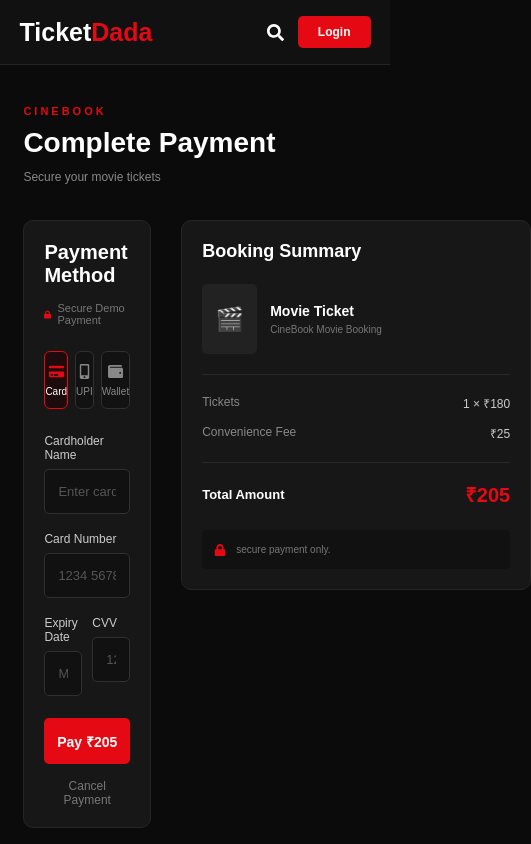
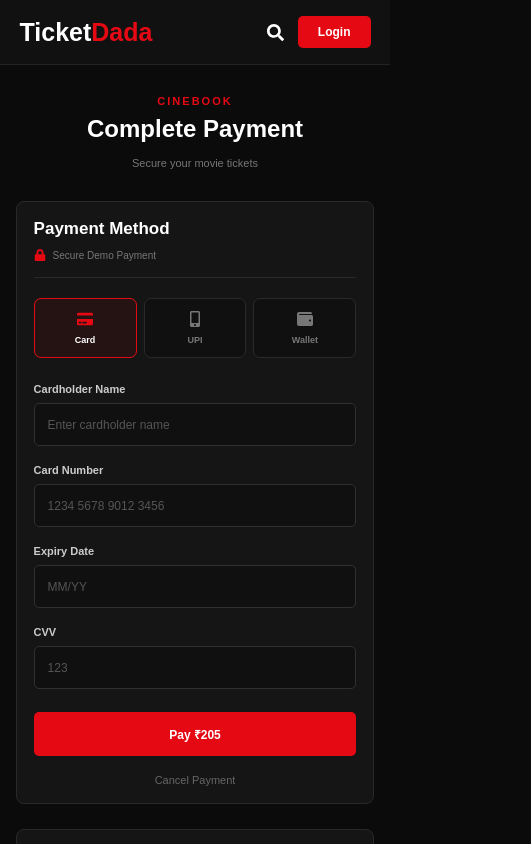
Before and after one commit to shubhamkamble18/moviebooking, a React (Vite) app: page /payment in a window 390 px wide. Shown: the top 844 px of the page, 531 px wide, since content can reach past the window. Built offline with nearby package versions, Linux system fonts and the light colour scheme.

Commit message:
media query update

```diff
--- a/src/pages/Payment.css
+++ b/src/pages/Payment.css
@@ -1,128 +1,118 @@
 .payment-page {
-  min-height: calc(100vh - 70px);
-  padding: 55px 7% 80px;
+  min-height: 100vh;
   background: #0b0b0b;
   color: #ffffff;
+  padding: 50px 6%;
+  box-sizing: border-box;
 }
 
-/* Header */
-
 .payment-header {
-  margin-bottom: 35px;
+  max-width: 1200px;
+  margin: 0 auto 40px;
+  text-align: center;
 }
 
 .payment-header p {
+  margin: 0 0 8px;
   color: #e50914;
   font-size: 11px;
   font-weight: 700;
-  letter-spacing: 3px;
-  margin-bottom: 10px;
+  letter-spacing: 2px;
 }
 
 .payment-header h1 {
+  margin: 0 0 10px;
   font-size: 34px;
-  font-weight: 600;
-  margin-bottom: 8px;
+  font-weight: 700;
 }
 
 .payment-header span {
-  color: #888888;
-  font-size: 14px;
+  color: #777777;
+  font-size: 13px;
 }
 
-/* Container */
-
 .payment-container {
-  max-width: 1050px;
+  max-width: 1100px;
   margin: 0 auto;
-
   display: grid;
-  grid-template-columns: 1fr 350px;
-  gap: 30px;
+  grid-template-columns: 1.6fr 1fr;
+  gap: 25px;
   align-items: start;
 }
 
-/* Payment Card */
-
 .payment-card {
-  padding: 28px;
-
-  background: #171717;
-  border: 1px solid #252525;
+  background: #151515;
+  border: 1px solid #292929;
   border-radius: 10px;
+  padding: 30px;
+  box-sizing: border-box;
 }
 
 .payment-card-header {
   display: flex;
   align-items: center;
   justify-content: space-between;
-  gap: 15px;
-
+  gap: 20px;
   margin-bottom: 25px;
+  padding-bottom: 20px;
+  border-bottom: 1px solid #292929;
 }
 
 .payment-card-header h2 {
-  font-size: 20px;
+  margin: 0;
+  font-size: 19px;
   font-weight: 600;
 }
 
 .secure-payment {
   display: flex;
   align-items: center;
-  gap: 6px;
-
+  gap: 7px;
   color: #777777;
-  font-size: 11px;
+  font-size: 10px;
+  font-weight: 500;
 }
 
 .secure-payment svg {
   color: #e50914;
+  font-size: 12px;
 }
-
-/* Payment Methods */
 
 .payment-methods {
   display: grid;
   grid-template-columns: repeat(3, 1fr);
   gap: 10px;
-
   margin-bottom: 25px;
 }
 
 .payment-method {
-  height: 65px;
-
+  min-height: 70px;
   display: flex;
   flex-direction: column;
   align-items: center;
   justify-content: center;
-  gap: 7px;
-
-  background: #121212;
-  border: 1px solid #303030;
-  border-radius: 6px;
-
-  color: #888888;
+  gap: 8px;
+  background: #101010;
+  color: #777777;
+  border: 1px solid #2a2a2a;
+  border-radius: 7px;
   cursor: pointer;
-
-  transition: 0.3s ease;
+  font-size: 11px;
+  font-weight: 600;
+  transition: all 0.3s ease;
 }
 
 .payment-method svg {
-  font-size: 17px;
-}
-
-.payment-method span {
-  font-size: 11px;
+  font-size: 18px;
 }
 
 .payment-method:hover {
-  border-color: #e50914;
+  border-color: #555555;
   color: #ffffff;
 }
 
 .payment-method.active {
-  background: #1d0b0d;
+  background: rgba(229, 9, 20, 0.08);
   border-color: #e50914;
   color: #ffffff;
 }
@@ -131,42 +121,35 @@
   color: #e50914;
 }
 
-/* Form */
-
 .payment-form {
-  display: flex;
-  flex-direction: column;
-  gap: 18px;
+  width: 100%;
 }
 
 .input-group {
   display: flex;
   flex-direction: column;
-  gap: 7px;
+  gap: 8px;
+  margin-bottom: 18px;
 }
 
 .input-group label {
   color: #cccccc;
-  font-size: 12px;
-  font-weight: 500;
+  font-size: 11px;
+  font-weight: 600;
 }
 
 .input-group input {
   width: 100%;
-  height: 45px;
-
+  height: 44px;
   padding: 0 13px;
-
-  background: #111111;
+  box-sizing: border-box;
+  background: #101010;
+  color: #ffffff;
   border: 1px solid #303030;
   border-radius: 5px;
-
   outline: none;
-
-  color: #ffffff;
-  font-size: 13px;
-
-  transition: 0.3s ease;
+  font-size: 12px;
+  transition: all 0.3s ease;
 }
 
 .input-group input::placeholder {
@@ -175,6 +158,8 @@
 
 .input-group input:focus {
   border-color: #e50914;
+  background: #121212;
+  box-shadow: 0 0 0 2px rgba(229, 9, 20, 0.08);
 }
 
 .input-row {
@@ -183,89 +168,69 @@
   gap: 15px;
 }
 
-/* Demo Note */
+.wallet-section {
+  margin-bottom: 20px;
+}
 
-.demo-note {
-  padding: 12px;
+.wallet-option {
+  min-height: 90px;
+  display: flex;
+  align-items: center;
+  gap: 15px;
+  padding: 18px;
+  background: #101010;
+  border: 1px solid #303030;
+  border-radius: 7px;
+  box-sizing: border-box;
+}
 
-  background: #151515;
-  border: 1px solid #292929;
-  border-radius: 5px;
+.wallet-option > svg {
+  width: 42px;
+  height: 42px;
+  padding: 11px;
+  box-sizing: border-box;
+  background: rgba(229, 9, 20, 0.1);
+  color: #e50914;
+  border-radius: 6px;
+  font-size: 18px;
+}
 
-  color: #777777;
+.wallet-option h3 {
+  margin: 0 0 5px;
+  color: #ffffff;
+  font-size: 13px;
+  font-weight: 600;
+}
+
+.wallet-option p {
+  margin: 0;
+  color: #666666;
+  font-size: 10px;
+}
+
+.payment-error {
+  margin: 5px 0 15px;
+  padding: 10px 12px;
+  background: rgba(229, 9, 20, 0.08);
+  border-left: 3px solid #e50914;
+  border-radius: 4px;
+  color: #ff6b6b;
   font-size: 11px;
   line-height: 1.5;
 }
 
-/* Wallet */
-
-.wallet-section {
-  padding: 15px 0;
-}
-
-.wallet-option {
-  display: flex;
-  align-items: center;
-  gap: 15px;
-
-  padding: 18px;
-
-  background: #111111;
-  border: 1px solid #303030;
-  border-radius: 6px;
-
-  margin-bottom: 15px;
-}
-
-.wallet-option > svg {
-  color: #e50914;
-  font-size: 24px;
-}
-
-.wallet-option h3 {
-  font-size: 14px;
-  margin-bottom: 4px;
-}
-
-.wallet-option p {
-  color: #777777;
-  font-size: 11px;
-}
-
-/* Error */
-
-.payment-error {
-  margin-top: 18px;
-  padding: 10px 12px;
-
-  background: #1d0b0d;
-  border: 1px solid #5b171c;
-  border-radius: 5px;
-
-  color: #ff6b72;
-  font-size: 12px;
-}
-
-/* Pay Button */
-
 .pay-btn {
   width: 100%;
   height: 46px;
-
-  margin-top: 22px;
-
+  margin-top: 5px;
+  background: #e50914;
+  color: #ffffff;
   border: none;
   border-radius: 5px;
-
-  background: #e50914;
-  color: #ffffff;
-
-  font-size: 14px;
-  font-weight: 600;
-
+  font-size: 13px;
+  font-weight: 700;
   cursor: pointer;
-
-  transition: 0.3s ease;
+  transition: all 0.3s ease;
 }
 
 .pay-btn:hover {
@@ -273,115 +238,109 @@
   transform: translateY(-2px);
 }
 
-/* Cancel */
+.pay-btn:active {
+  transform: translateY(0);
+}
 
 .cancel-payment {
   display: block;
-
-  margin-top: 15px;
-
+  margin-top: 18px;
+  color: #666666;
   text-align: center;
-
-  color: #777777;
-  font-size: 12px;
-
-  transition: 0.3s ease;
+  font-size: 11px;
+  font-weight: 500;
+  text-decoration: none;
+  transition: color 0.3s ease;
 }
 
 .cancel-payment:hover {
   color: #ffffff;
 }
 
-/* Order Summary */
-
 .order-summary {
+  background: #151515;
+  border: 1px solid #292929;
+  border-radius: 10px;
   padding: 25px;
-
-  background: #171717;
-  border: 1px solid #252525;
-  border-radius: 10px;
+  box-sizing: border-box;
+  position: sticky;
+  top: 25px;
 }
 
 .order-summary h2 {
+  margin: 0 0 22px;
+  padding-bottom: 18px;
+  border-bottom: 1px solid #292929;
   font-size: 18px;
   font-weight: 600;
-
-  margin-bottom: 22px;
 }
-
-/* Movie */
 
 .summary-movie {
   display: flex;
   align-items: center;
   gap: 13px;
-
-  padding-bottom: 20px;
-
-  border-bottom: 1px solid #292929;
+  margin-bottom: 25px;
 }
 
 .summary-poster {
   width: 55px;
   height: 70px;
-
   display: flex;
   align-items: center;
   justify-content: center;
-
+  flex-shrink: 0;
   background: #222222;
+  border: 1px solid #303030;
   border-radius: 5px;
-
-  font-size: 23px;
+  color: #e50914;
+  font-size: 24px;
+  overflow: hidden;
 }
 
 .summary-movie h3 {
-  font-size: 14px;
-  margin-bottom: 5px;
+  margin: 0 0 5px;
+  color: #ffffff;
+  font-size: 13px;
+  font-weight: 600;
 }
 
 .summary-movie p {
-  color: #777777;
+  margin: 0;
+  color: #666666;
   font-size: 10px;
 }
 
-/* Summary Details */
-
 .summary-details {
-  padding: 20px 0;
-
   display: flex;
   flex-direction: column;
   gap: 13px;
+  padding-bottom: 18px;
+  border-bottom: 1px solid #292929;
 }
 
 .summary-details div {
   display: flex;
+  align-items: center;
   justify-content: space-between;
-  gap: 10px;
+  gap: 15px;
 }
 
 .summary-details span {
-  color: #888888;
-  font-size: 12px;
+  color: #777777;
+  font-size: 11px;
 }
 
 .summary-details strong {
-  color: #cccccc;
-  font-size: 12px;
-  font-weight: 500;
+  color: #dddddd;
+  font-size: 11px;
+  font-weight: 600;
 }
-
-/* Total */
 
 .summary-total {
   display: flex;
   align-items: center;
   justify-content: space-between;
-
-  padding-top: 18px;
-
-  border-top: 1px solid #292929;
+  padding: 20px 0;
 }
 
 .summary-total span {
@@ -392,60 +351,81 @@
 
 .summary-total strong {
   color: #e50914;
-  font-size: 20px;
+  font-size: 21px;
+  font-weight: 700;
 }
-
-/* Warning */
 
 .demo-warning {
   display: flex;
   align-items: flex-start;
-  gap: 10px;
-
-  margin-top: 22px;
+  gap: 9px;
   padding: 12px;
-
-  background: #111111;
+  background: #101010;
+  border: 1px solid #252525;
   border-radius: 5px;
 }
 
 .demo-warning svg {
+  flex-shrink: 0;
   margin-top: 2px;
-
   color: #e50914;
   font-size: 12px;
 }
 
 .demo-warning p {
-  color: #777777;
-  font-size: 10px;
+  margin: 0;
+  color: #666666;
+  font-size: 9px;
   line-height: 1.5;
 }
 
+@media (max-width: 900px) {
+  .payment-page {
+    padding: 45px 5%;
+  }
 
-/* Mobile */
+  .payment-container {
+    grid-template-columns: 1fr;
+    max-width: 650px;
+  }
+
+  .order-summary {
+    position: static;
+  }
+}
 
 @media (max-width: 600px) {
+  .payment-page {
+    padding: 35px 5%;
+  }
 
-  .payment-page {
-    padding: 40px 6% 55px;
+  .payment-header {
+    margin-bottom: 30px;
   }
 
   .payment-header h1 {
-    font-size: 28px;
+    font-size: 27px;
   }
 
   .payment-header span {
-    font-size: 12px;
+    font-size: 11px;
   }
 
   .payment-card {
     padding: 20px;
+    border-radius: 8px;
   }
 
   .payment-card-header {
     align-items: flex-start;
     flex-direction: column;
+    gap: 10px;
+    margin-bottom: 20px;
+    padding-bottom: 16px;
+  }
+
+  .payment-card-header h2 {
+    font-size: 17px;
   }
 
   .payment-methods {
@@ -453,23 +433,56 @@
   }
 
   .payment-method {
-    height: 58px;
+    min-height: 65px;
+    font-size: 10px;
   }
 
   .payment-method svg {
-    font-size: 15px;
-  }
-
-  .payment-method span {
-    font-size: 10px;
+    font-size: 16px;
   }
 
   .input-row {
-    gap: 10px;
+    grid-template-columns: 1fr;
+    gap: 0;
+  }
+
+  .input-group input {
+    height: 43px;
   }
 
   .order-summary {
     padding: 20px;
+    border-radius: 8px;
+  }
+}
+
+@media (max-width: 400px) {
+  .payment-page {
+    padding: 30px 4%;
   }
 
+  .payment-header h1 {
+    font-size: 24px;
+  }
+
+  .payment-card {
+    padding: 17px;
+  }
+
+  .payment-method {
+    min-height: 60px;
+  }
+
+  .payment-method span {
+    font-size: 9px;
+  }
+
+  .summary-total strong {
+    font-size: 18px;
+  }
+
+  .pay-btn {
+    height: 44px;
+    font-size: 12px;
+  }
 }
```
